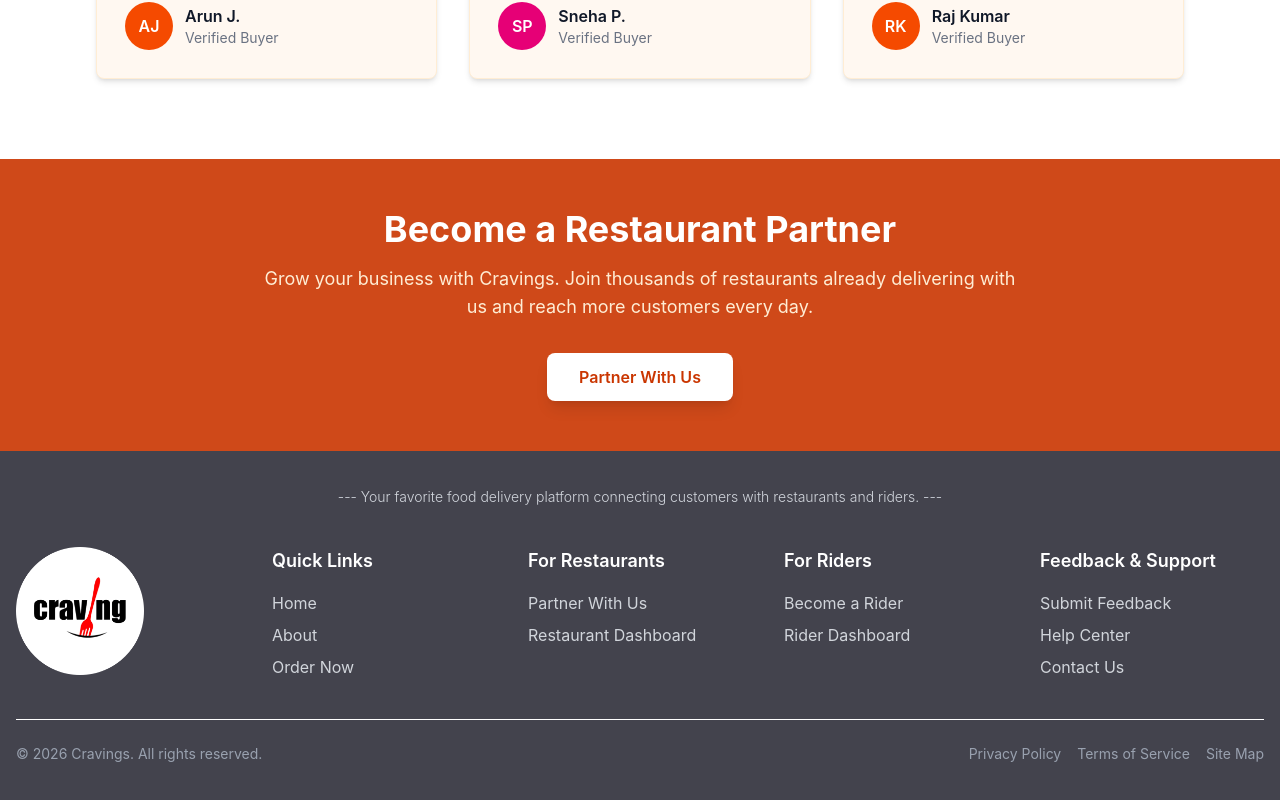
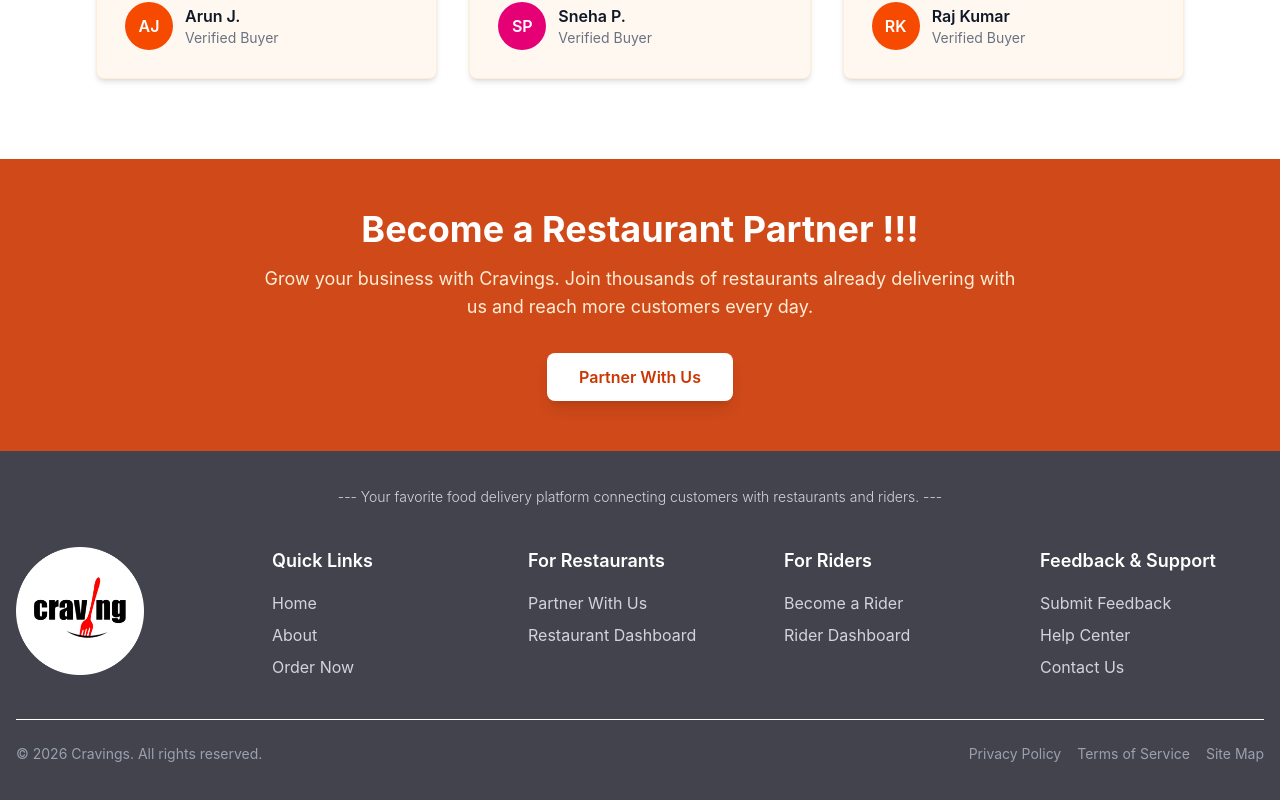
Before and after one commit to Shubham999k/Craving-React, a React (Vite) app in the folder client/: page / in a window 1280 px wide. Shown: the part 2819-3619 px from the top of the page. Built offline with nearby package versions, Linux system fonts and the light colour scheme; no server answers.

Commit message:
feat: update PartnerSection heading to emphasize restaurant partnership

```diff
--- a/client/src/components/PartnerSection.jsx
+++ b/client/src/components/PartnerSection.jsx
@@ -7,7 +7,7 @@ function PartnerSection() {
             <div className="mx-auto max-w-6xl px-4 text-center">
 
                 <h2 className="mb-4 text-4xl font-bold text-white">
-                    Become a Restaurant Partner
+                    Become a Restaurant Partner !!!
                 </h2>
 
                 <p className="mx-auto mb-8 max-w-3xl text-lg text-orange-100">
```
